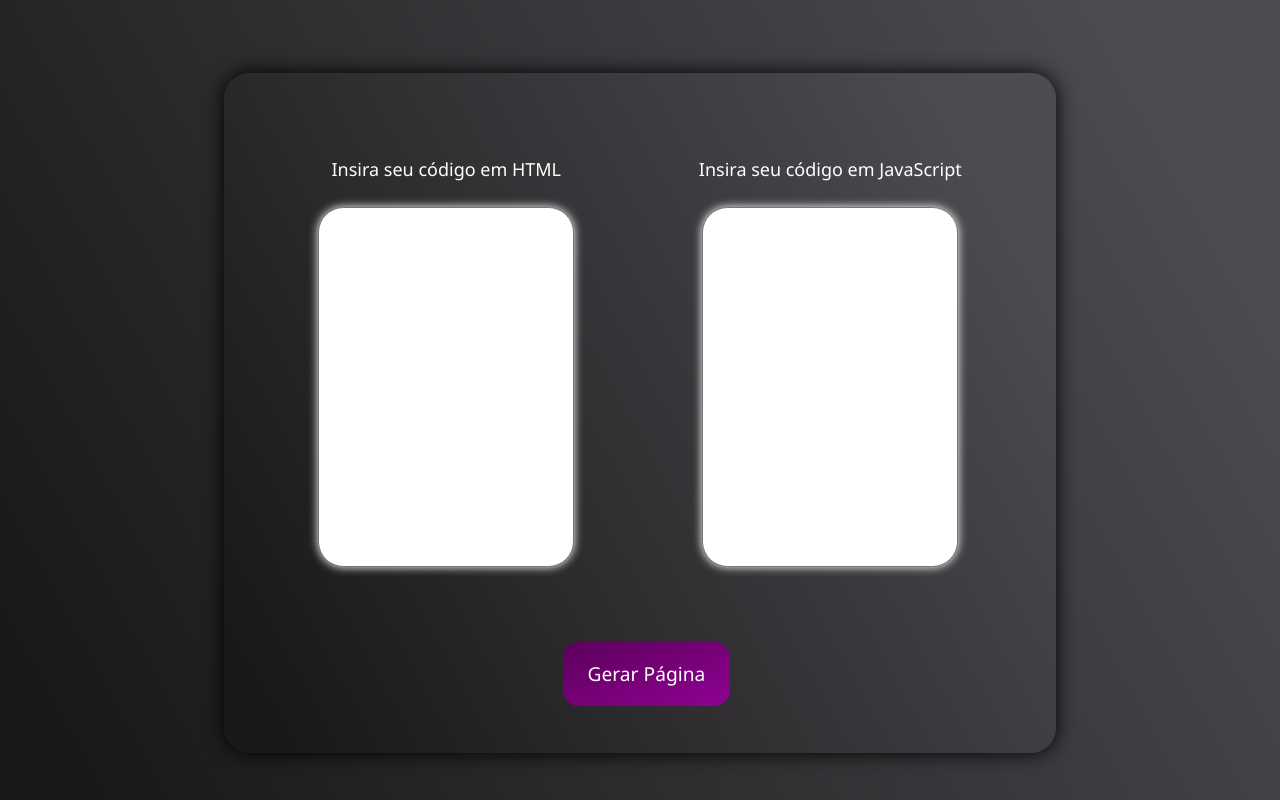
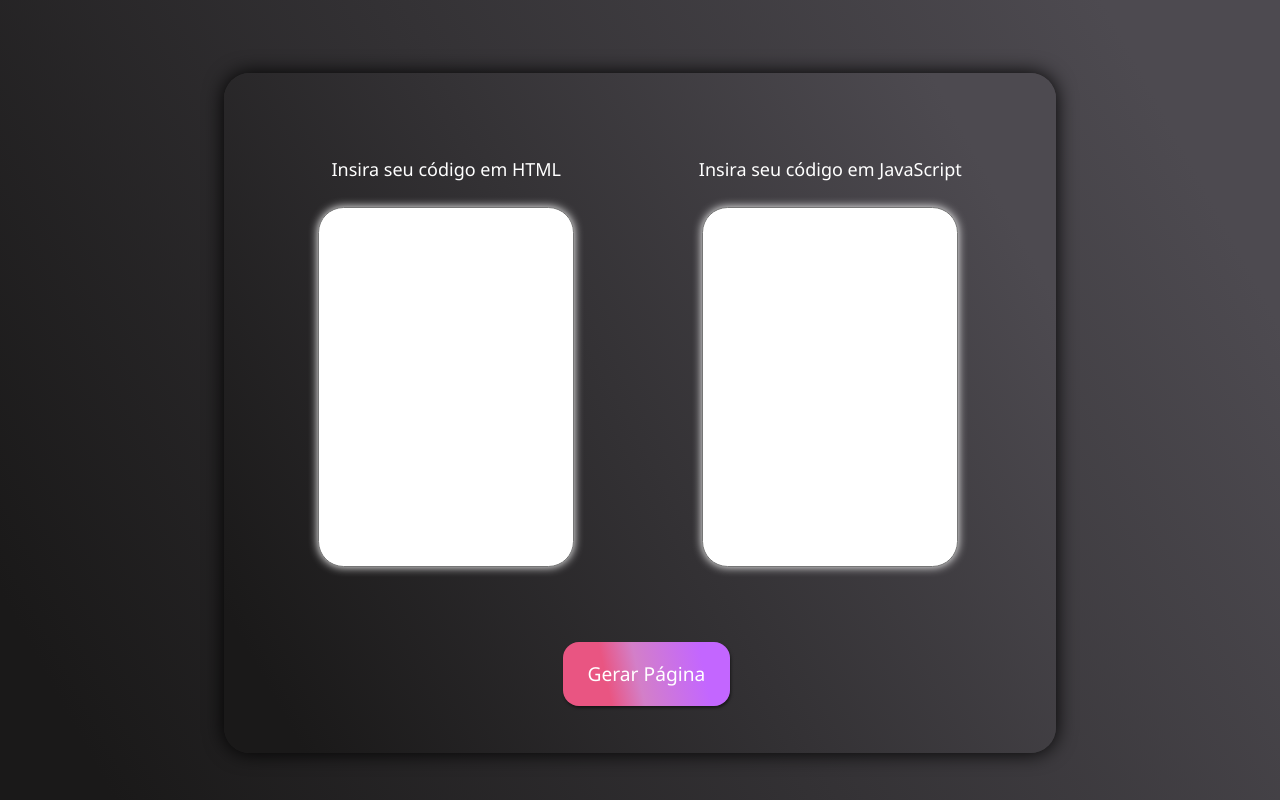
Before and after one commit to heCarlo/Projeto-Gerador-de-P-ginas, a plain HTML site: page index.html in a window 1280 px wide. Drawn offline with Linux system fonts and the light colour scheme.

Commit message:
pronto ofc kkk

```diff
--- a/style.css
+++ b/style.css
@@ -208,8 +208,8 @@ label {
     height: 8vh;
     width: 13vw;
     border-radius: 2vh;
-    background-color: red;
-    background-image: linear-gradient(to bottom right, rgb(91, 1, 91), rgb(144, 1, 146));
+    background: var(--botao);
+    box-shadow: 1px 2px 3px rgba(0, 0, 0, 0.5);
     color: white;
     text-align: center;
     justify-content: center;
```
